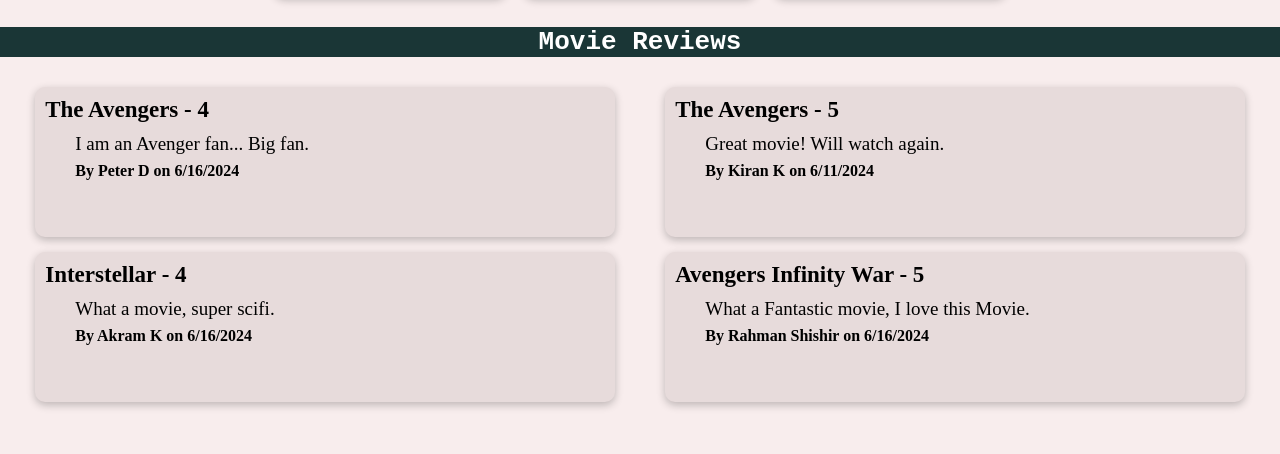
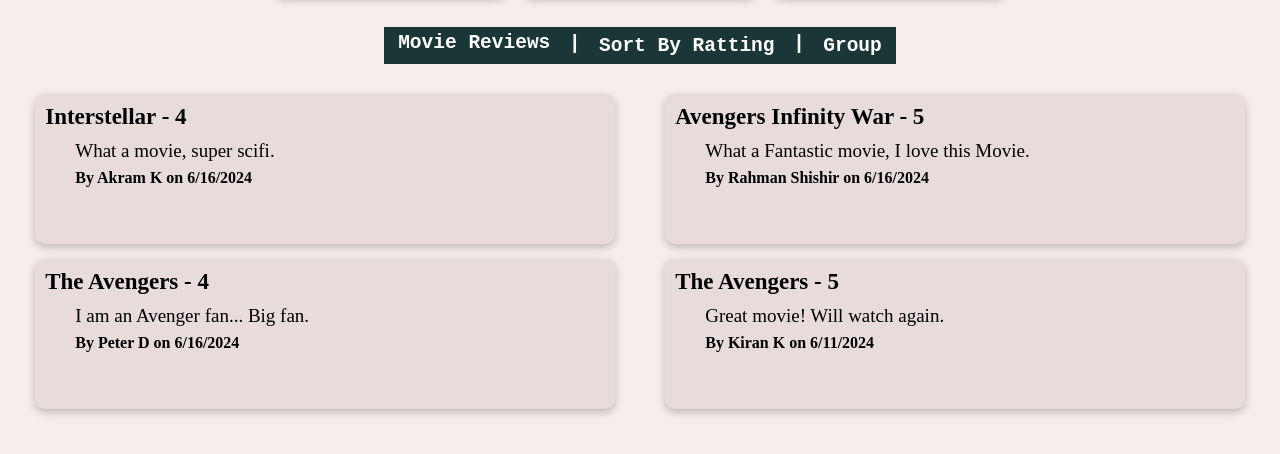
Before and after one commit to shishir3051/Movie-Mania, a website with bundled scripts: page index.html in a window 1280 px wide. Shown: the part 234-688 px from the top of the page. Built offline with nearby package versions, Linux system fonts and the light colour scheme; a web font is replaced by a local one.

Commit message:
Sort by ratting functionality done

```diff
--- a/index.html
+++ b/index.html
@@ -11,7 +11,7 @@
             href="https://fonts.googleapis.com/css2?family=Clicker+Script&family=Edu+AU+VIC+WA+NT+Hand:wght@400..700&family=Poppins:wght@200;300;400;500&family=Roboto:ital,wght@0,100;0,300;0,400;0,500;0,700;0,900;1,100;1,300;1,400;1,500;1,700;1,900&display=swap"
             rel="stylesheet"
         />
-         <script type="module" src="./src/index.js"></script>
+        <script type="module" src="./src/index.js"></script>
     </head>
     <body>
         <div class="header">
@@ -27,11 +27,16 @@
         </div>
 
         <div class="main-container" id="movieListId">
-            <h1>Movie Reviews</h1>
+            <div class="flex">
+                <h1>Movie Reviews</h1>
+                <span class="divider"> | </span>
+                <button id="srtBtnId">Sort By Ratting</button>
+                <span class="divider"> | </span>
+                <button id="grpBtnId">Group</button>
 
-            <ul class="reviews">
+            </div>
 
-            </ul>
+            <ul class="reviews"></ul>
         </div>
     </body>
 </html>
--- a/src/index.js
+++ b/src/index.js
@@ -1,7 +1,10 @@
 import { getMovieReviewData } from "./data.js";
 
+let sortDesc = false;
 function init() {
     const movieReviewData = getMovieReviewData();
+
+    registerHandlers(movieReviewData);
 
     paintStatistics(movieReviewData);
     paintMovieData(movieReviewData);
@@ -11,8 +14,6 @@
     const flatReviewData = movieReviewData.flat();
 
     const totalMovies = movieReviewData.length;
-
-
 
     const totalReviews = flatReviewData.length;
 
@@ -39,10 +40,35 @@
 
 function paintMovieData(movieReviewData) {
     const flatReviewData = movieReviewData.flat();
+
+    const sorted = flatReviewData.toSorted((a, b) => b.on - a.on);
     const movieListEL = document.querySelector("#movieListId UL");
     movieListEL.classList.add("reviews");
 
-    flatReviewData.map((movie) => {
+    addMovieReviewData(movieListEL, sorted);
+}
+
+function registerHandlers(movieReviewData) {
+    const sortBtn = document.getElementById("srtBtnId");
+
+    sortBtn.addEventListener("click", () => sortByReview(movieReviewData));
+}
+
+function sortByReview(movieReviewData) {
+    sortDesc = !sortDesc;
+    const flatReviewData = movieReviewData.flat();
+    const movieListEL = document.querySelector("#movieListId UL");
+
+    let sortReviewData = sortDesc
+        ? flatReviewData.toSorted((a, b) => b.rating - a.rating)
+        : flatReviewData.toSorted((a, b) => a.rating - b.rating);
+
+    removeAllChildNodes(movieListEL);
+    addMovieReviewData(movieListEL, sortReviewData);
+}
+
+function addMovieReviewData(movieListEL, movieReview) {
+    movieReview.map((movie) => {
         const liElem = document.createElement("li");
         liElem.classList.add("reviews-card");
 
@@ -75,4 +101,10 @@
         movieListEL.appendChild(liElem);
     });
 }
+
+function removeAllChildNodes(parent) {
+    while (parent.firstChild) {
+        parent.removeChild(parent.firstChild);
+    }
+}
 init();
--- a/src/input.css
+++ b/src/input.css
@@ -3,8 +3,8 @@
     padding: 0;
     box-sizing: border-box;
 }
-body{
-    background-color: #F8EDED;
+body {
+    background-color: #f8eded;
     color: black;
 }
 .header {
@@ -14,8 +14,8 @@
     margin: 0 auto;
 }
 
-.header .nav  {
-    background: #E3A5C7 ;
+.header .nav {
+    background: #e3a5c7;
     /* display: block; */
     width: 92%;
     margin: auto;
@@ -27,19 +27,14 @@
     font-size: 18px;
     border-bottom-left-radius: 10px;
     border-bottom-right-radius: 10px;
-
 }
 
-
-
-
-.rating-section{
+.rating-section {
     display: flex;
     justify-content: space-around;
-
 }
 
-.card{
+.card {
     position: relative;
     padding: 10px;
     flex-basis: 31%;
@@ -50,44 +45,63 @@
     height: 150px;
     border-radius: 10px;
     box-shadow: rgba(0, 0, 0, 0.24) 0px 3px 8px;
-
 }
 
-.card span{
+.card span {
     display: inline-block;
     justify-items: center;
     margin-top: 26%;
     font-size: 25px;
     color: white;
+}
+
+.main-container {
+    margin: 30px 0;
+}
+.flex {
+    display: flex;
+    background: #1a3636;
+    margin-bottom: 20px;
+    justify-items: center;
+    max-width: 40%;
+    font-family: monospace;
+    padding: 5px;
+
+}
+.flex h1 {
+    text-align: center;
+    color: white;
+    font-size: 1.5em;
 
 
 }
-
-.main-container{
-
-    margin: 30px 0  ;
+.flex .divider {
+    margin-bottom: 4px;
+    color: white;
+    font-size: 20px;
+    font-weight: 900;
 }
-.main-container h1{
-    margin-bottom: 20px;
+.flex button {
+    color: white;
     text-align: center;
-    background: #1A3636;
-    color: white;
+    font-weight: bold;
+    font-size: 1.5em;
+    background: #1a3636;
+    border: none;
+    cursor: pointer;
     font-family: monospace;
+    /* font-weight: 900; */
 
 }
-.reviews{
+.reviews {
     display: flex;
     justify-content: space-between;
     /* flex-direction: column; */
     flex-wrap: wrap;
     padding: 10px;
-
-
 }
 
-
-.reviews-card{
-
+.reviews-card {
     background: #e7dbdb;
     flex-basis: 46%;
     padding: 10px;
@@ -96,9 +110,8 @@
     margin-bottom: 15px;
     border-radius: 10px;
     box-shadow: rgba(0, 0, 0, 0.24) 0px 3px 8px;
-
 }
 
- ul{
+ul {
     list-style: none;
 }
```
